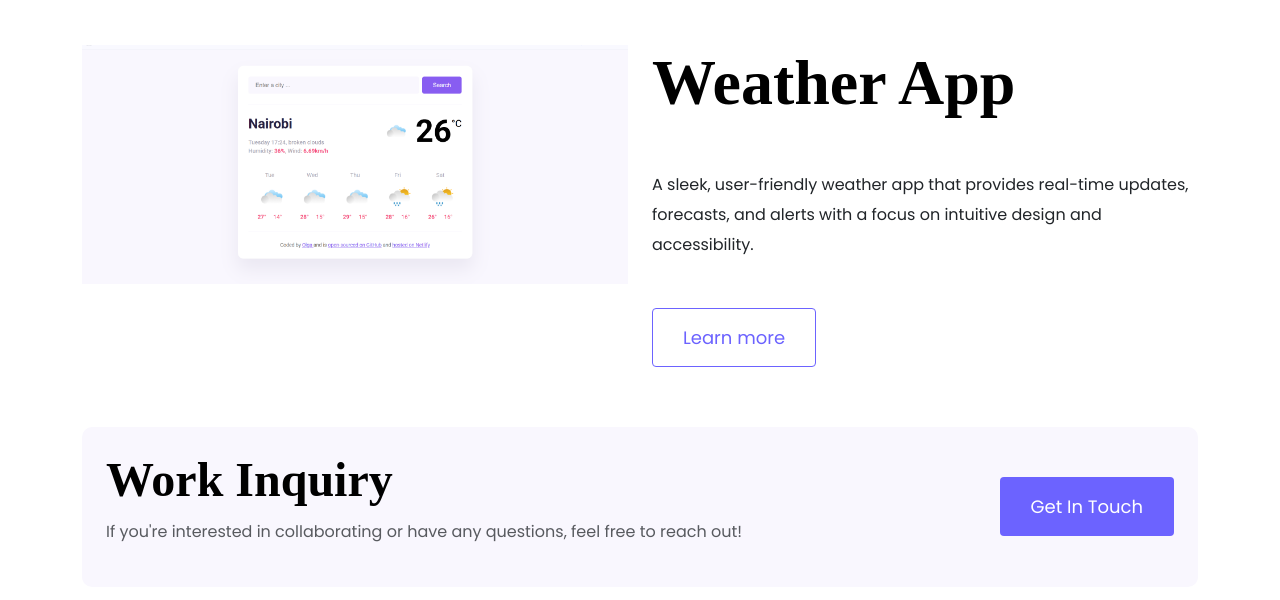
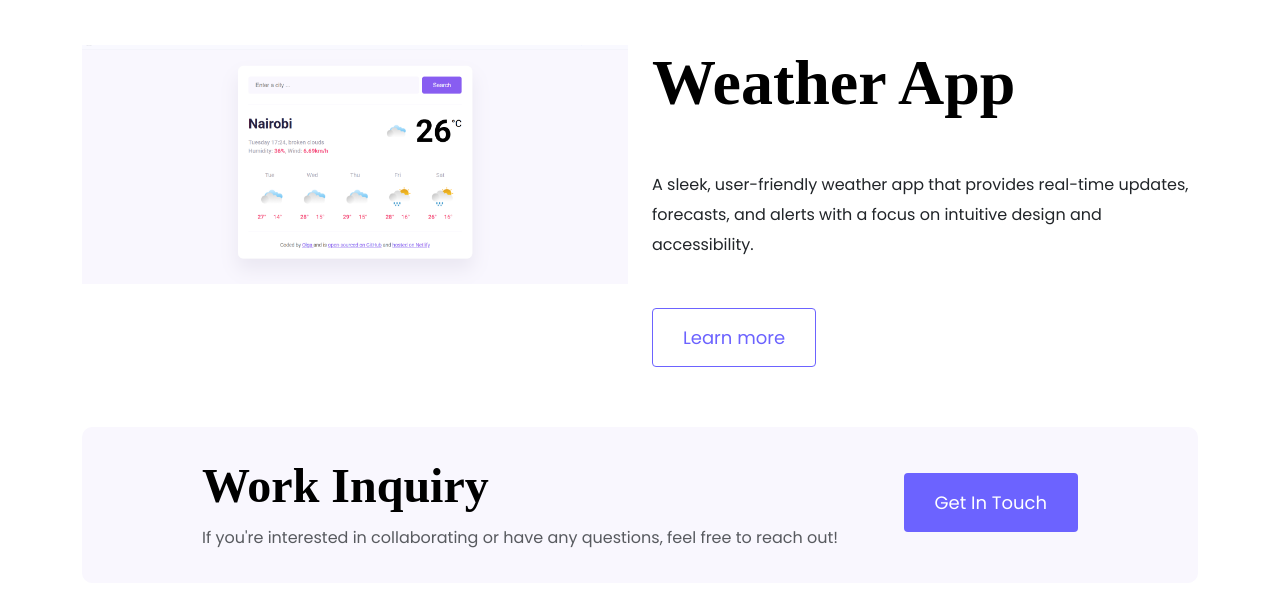
Before and after one commit to SheillaO/Portfolio-HTML-CSS-BOOTSTRAP-LAB, a plain HTML site: page index.html in a window 1280 px wide. Shown: the part 1959-2559 px from the top of the page. Drawn offline with nearby package versions, Linux system fonts and the light colour scheme; a web font is replaced by a local one.

Commit message:
Worked on the footer

```diff
--- a/index.html
+++ b/index.html
@@ -116,13 +116,13 @@
             </div>
         </div>
         <footer>
-            <div class="contact-box d-flex justify-content-between align-items-center mb-3 p-4">
+            <div class="contact-box d-flex justify-content-between mb-5 d-none d-md-flex">
                 <div>
                 <h4>Work Inquiry</h4>
                 <p class="text-muted">If you're interested in collaborating or have any questions, feel free to reach out!</p>
                 </div>
                 <div>
-                <a href="" class="btn btn-branding">Get In Touch</a>
+                <a href="" class="btn btn-branding mt-3">Get In Touch</a>
                 </div>
 
             </div>
--- a/src/style.css
+++ b/src/style.css
@@ -162,8 +162,12 @@ footer .email-link{
 
 footer .contact-box{
   background-color: var(--secondary-color);
-  padding: 30px;
+  padding: 30px 120px;
   border-radius: 10px;
+}
+
+footer .contact-box p{
+  margin: 0;
 }
 
 footer .email-link:hover{
```
